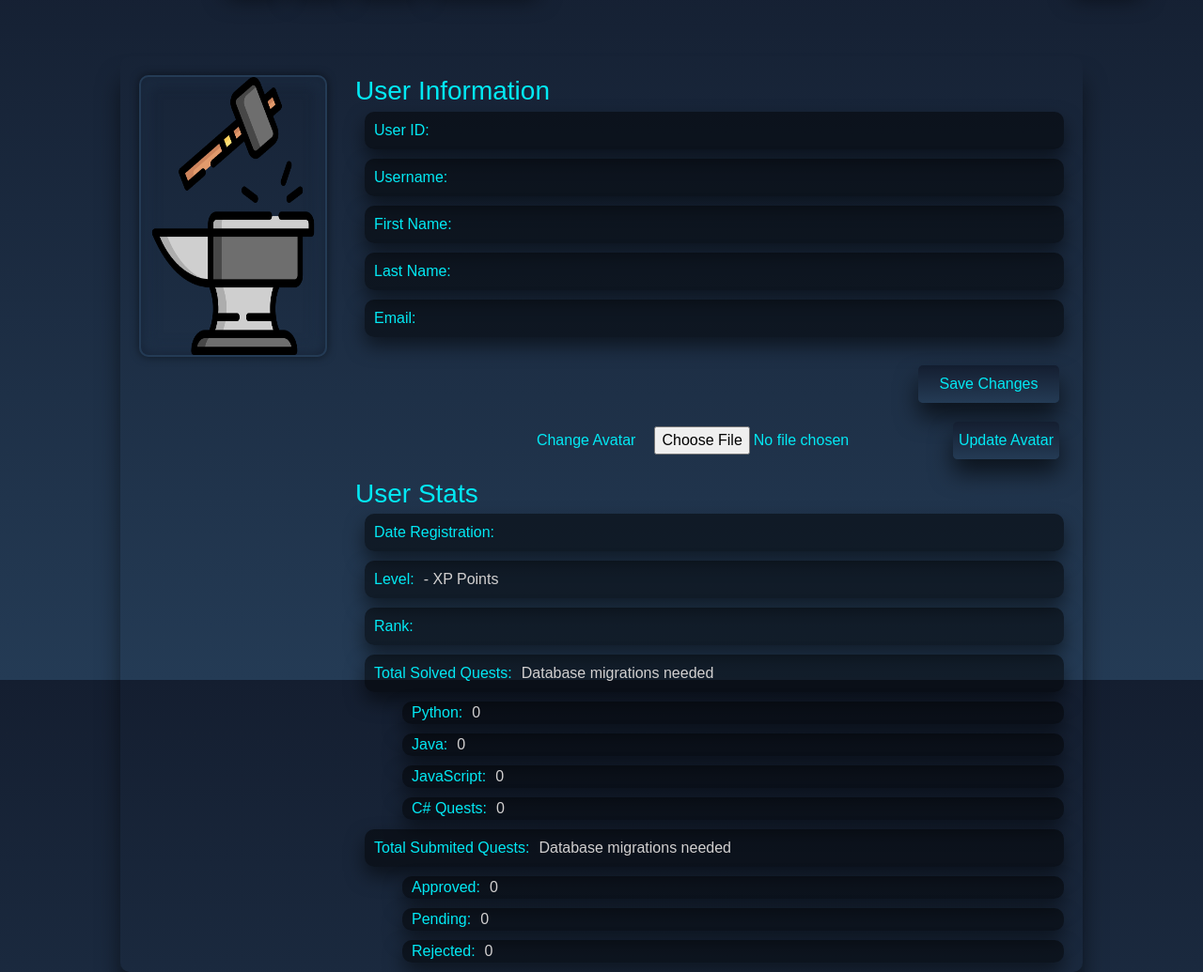
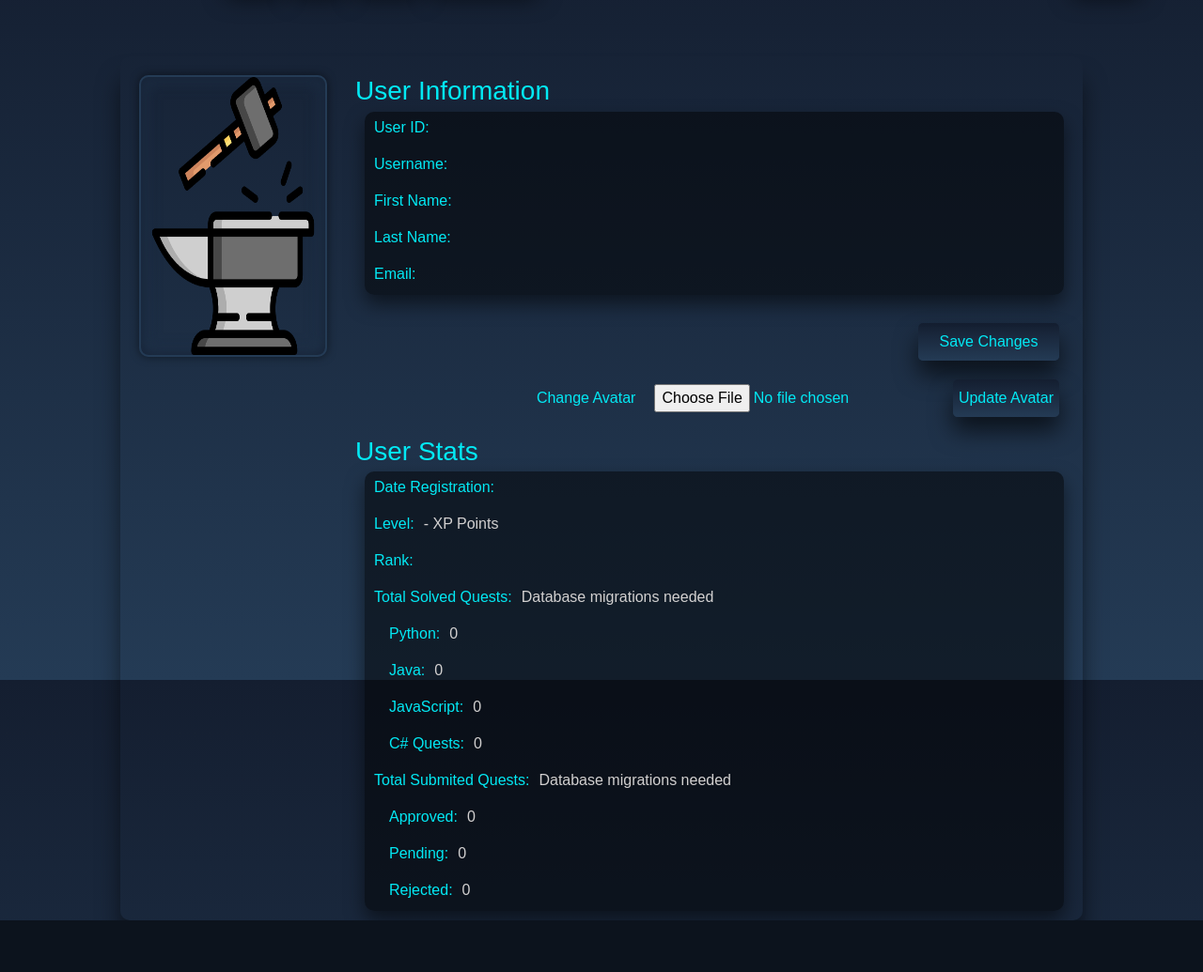
Before and after one commit to Skill-Forge-Project/skill_forge, a Flask app: template templates/user_profile.html in a window 1280 px wide. Shown: the part 76-1111 px from the top of the page at 94% size. After the commit the page ends 1056 px from the top, so only its background shows below. Run offline with Flask 3, Linux system fonts and the light colour scheme; the template is opened without the code that fills it, so the values that code supplies are empty; parts of the project's set-up code (start-up, migrations or seed data) failed here and were passed over; some libraries are stand-ins or nearby versions; some web fonts are replaced.

Commit message:
user stats improvement

```diff
--- a/static/css/user_profile.css
+++ b/static/css/user_profile.css
@@ -164,13 +164,13 @@ body {
     border-radius: 10px;
     width: auto;
     display: flex;
-    flex-direction: row;
+    flex-direction: column;
     margin-left: 20px;
     margin-right: 20px;
     margin-bottom: 10px;
-    height: 40px;
+    height: auto;
     vertical-align: middle;
-    align-items: center;
+    align-items: left;
 }
 
 .user_stats.sub_status {
--- a/templates/user_profile.html
+++ b/templates/user_profile.html
@@ -76,30 +76,34 @@
                         <!-- User information section -->
                         <h3 class="left_status h3">User Information</h3>
                         <div class="user_stats">
+                            <div style="display:flex; flex-direction: row;margin-bottom: 10px; margin-top:5px">
                                 <p class="left_stats">User ID:</p>
                                 <p class="right_stats" name="user_id">{{ user.user_id }}</p>
                             </div>
-                        <div class="user_stats">
+                            <div style="display:flex; flex-direction: row;margin-bottom: 10px; margin-top:5px">
                                 <p class="left_stats">Username:</p>
                                 <p class="right_stats">{{ user.username }}</p>
                             </div>
-                        <div class="user_stats">
+
+                            <div style="display:flex; flex-direction: row;margin-bottom: 10px; margin-top:5px">
                                 <p class="left_stats">First Name:</p>
                                 <textarea cols="40" class="right_stats_edit" name="change_first_name"
                                     contenteditable="true">{{ user.first_name }}</textarea>
                             </div>
-                        <div class="user_stats">
+
+                            <div style="display:flex; flex-direction: row;margin-bottom: 10px; margin-top:5px">
                                 <p class="left_stats">Last Name:</p>
                                 <textarea cols="50" class="right_stats_edit" name="change_last_name"
                                     contenteditable="true">{{ user.last_name }}</textarea>
                             </div>
-                        <div class="user_stats">
+
+                            <div style="display:flex; flex-direction: row;margin-bottom: 10px; margin-top:5px">
                                 <p class="left_stats">Email:</p>
                                 <textarea cols="50" class="right_stats_edit" contenteditable="true"
                                     name="change_email">{{ user.email }}</textarea>
                             </div>
                         </div>
-
+                    </div>
 
                     <!-- Buttons section -->
                     <div class="btn-section">
@@ -107,6 +111,8 @@
                             onclick=location.href="{{ url_for('user_self_update') }}">Save Changes</button>
                     </div>
                 </form>
+
+                <!-- Change avatar form -->
                 <div class="change-avatar-section">
                     <p class="ca-1">Change Avatar</p>
                     <form action="/upload_avatar" method="post" enctype="multipart/form-data" class="ca-2">
@@ -119,52 +125,54 @@
                     <!-- User stats section -->
                     <h3 class="left_status h3">User Stats</h3>
                     <div class="user_stats">
+                        <div style="display:flex; flex-direction: row;margin-bottom: 10px; margin-top:5px">
                             <p class="left_stats">Date Registration:</p>
                             <p class="right_stats">{{ user.date_registered }}</p>
                         </div>
-                    <div class="user_stats">
+                        <div style="display:flex; flex-direction: row;margin-bottom: 10px; margin-top:5px">
                             <p class="left_stats">Level:</p>
                             <p class="right_stats">{{ user.level }} - {{user.xp}} XP Points</p>
                         </div>
-                    <div class="user_stats">
+                        <div style="display:flex; flex-direction: row;margin-bottom: 10px; margin-top:5px">
                             <p class="left_stats">Rank:</p>
                             <p class="right_stats">{{ user.rank }}</p>
                         </div>
-                    <div class="user_stats">
+                        <div style="display:flex; flex-direction: row;margin-bottom: 10px; margin-top:5px">
                             <p class="left_stats">Total Solved Quests:</p>
                             <p class="right_stats">Database migrations needed</p>
                         </div>
-                    <div class="user_stats sub_status">
-                        <p class="left_stats">Python:</p>
+                        <div style="display:flex; flex-direction: row;margin-bottom: 10px; margin-top:5px">
+                            <p class="left_stats">&emsp;Python:</p>
                             <p class="right_stats">0</p>
                         </div>
-                    <div class="user_stats sub_status">
-                        <p class="left_stats">Java:</p>
+                        <div style="display:flex; flex-direction: row;margin-bottom: 10px; margin-top:5px">
+                            <p class="left_stats">&emsp;Java:</p>
                             <p class="right_stats">0</p>
                         </div>
-                    <div class="user_stats sub_status">
-                        <p class="left_stats">JavaScript:</p>
+                        <div style="display:flex; flex-direction: row;margin-bottom: 10px; margin-top:5px">
+                            <p class="left_stats">&emsp;JavaScript:</p>
                             <p class="right_stats">0</p>
                         </div>
-                    <div class="user_stats sub_status">
-                        <p class="left_stats">C# Quests:</p>
+                        <div style="display:flex; flex-direction: row;margin-bottom: 10px; margin-top:5px">
+                            <p class="left_stats">&emsp;C# Quests:</p>
                             <p class="right_stats">0</p>
                         </div>
-                    <div class="user_stats">
+                        <div style="display:flex; flex-direction: row;margin-bottom: 10px; margin-top:5px">
                             <p class="left_stats">Total Submited Quests:</p>
                             <p class="right_stats">Database migrations needed</p>
                         </div>
-                    <div class="user_stats sub_status">
-                        <p class="left_stats">Approved:</p>
+                        <div style="display:flex; flex-direction: row;margin-bottom: 10px; margin-top:5px">
+                            <p class="left_stats">&emsp;Approved:</p>
                             <p class="right_stats">0</p>
                         </div>
-                    <div class="user_stats sub_status">
-                        <p class="left_stats">Pending:</p>
+                        <div style="display:flex; flex-direction: row;margin-bottom: 10px; margin-top:5px">
+                            <p class="left_stats">&emsp;Pending:</p>
                             <p class="right_stats">0</p>
                         </div>
-                    <div class="user_stats sub_status">
-                        <p class="left_stats">Rejected:</p>
+                        <div style="display:flex; flex-direction: row;margin-bottom: 10px; margin-top:5px">
+                            <p class="left_stats">&emsp;Rejected:</p>
                             <p class="right_stats">0</p>
+                        </div>
                     </div>
                 </div>
             </div>
```
Lines whose indentation alone changed are shown as unchanged.
